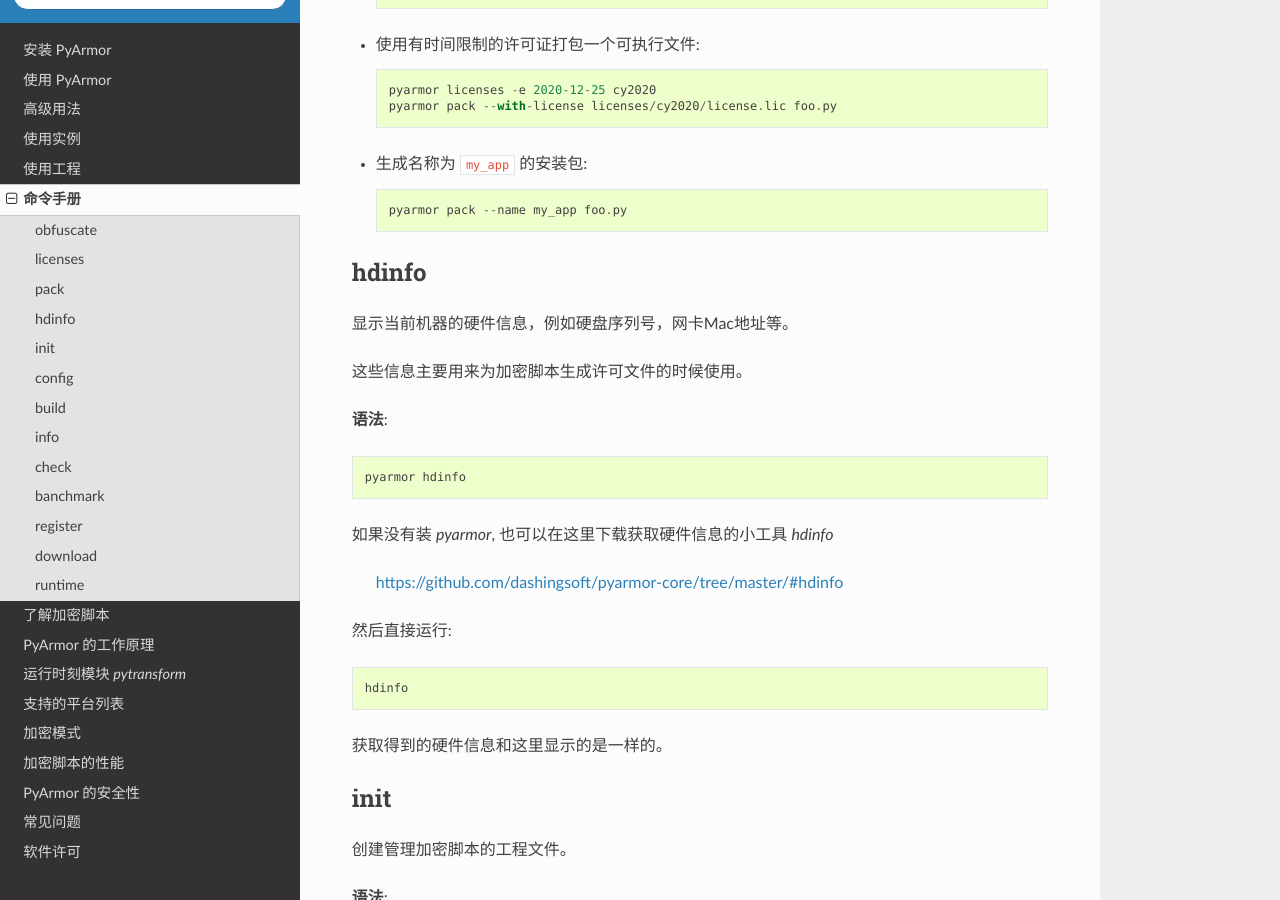
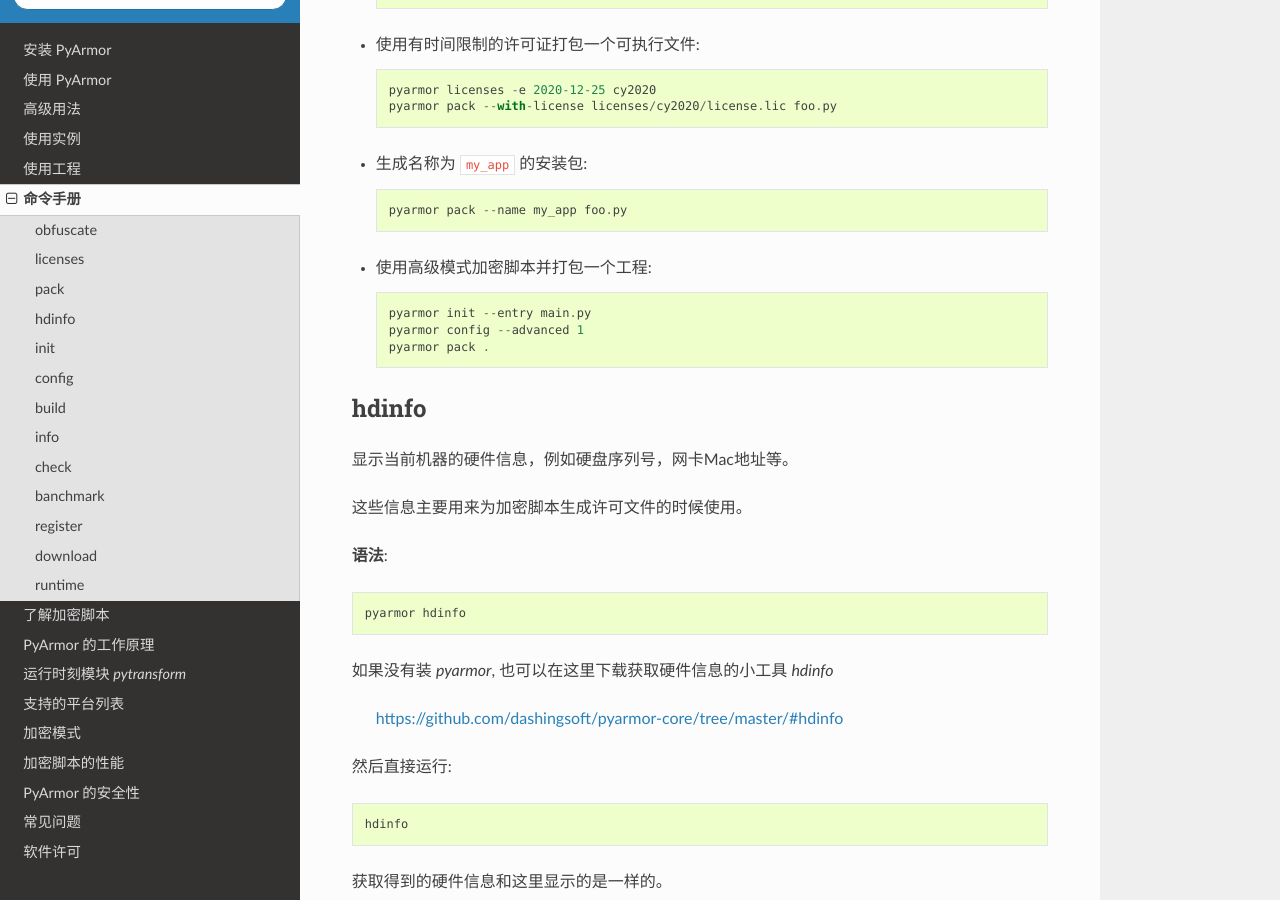
Before and after one commit to dashingsoft/pyarmor-docs-zh, a Sphinx documentation site: the page built from docs/man.rst, in a window 1280 px wide and 900 px high, scrolled down 10449 px. Built offline with Sphinx 7.4.7 and the Read the Docs theme 2.0.0, drawn with Linux system fonts in a browser that asks for light colours.

Commit message:
Add pack project example

```diff
--- a/docs/man.rst
+++ b/docs/man.rst
@@ -405,6 +405,12 @@
 * 生成名称为 ``my_app`` 的安装包::
 
     pyarmor pack --name my_app foo.py
+
+* 使用高级模式加密脚本并打包一个工程::
+
+    pyarmor init --entry main.py
+    pyarmor config --advanced 1
+    pyarmor pack .
 
 .. _hdinfo:
 
```
